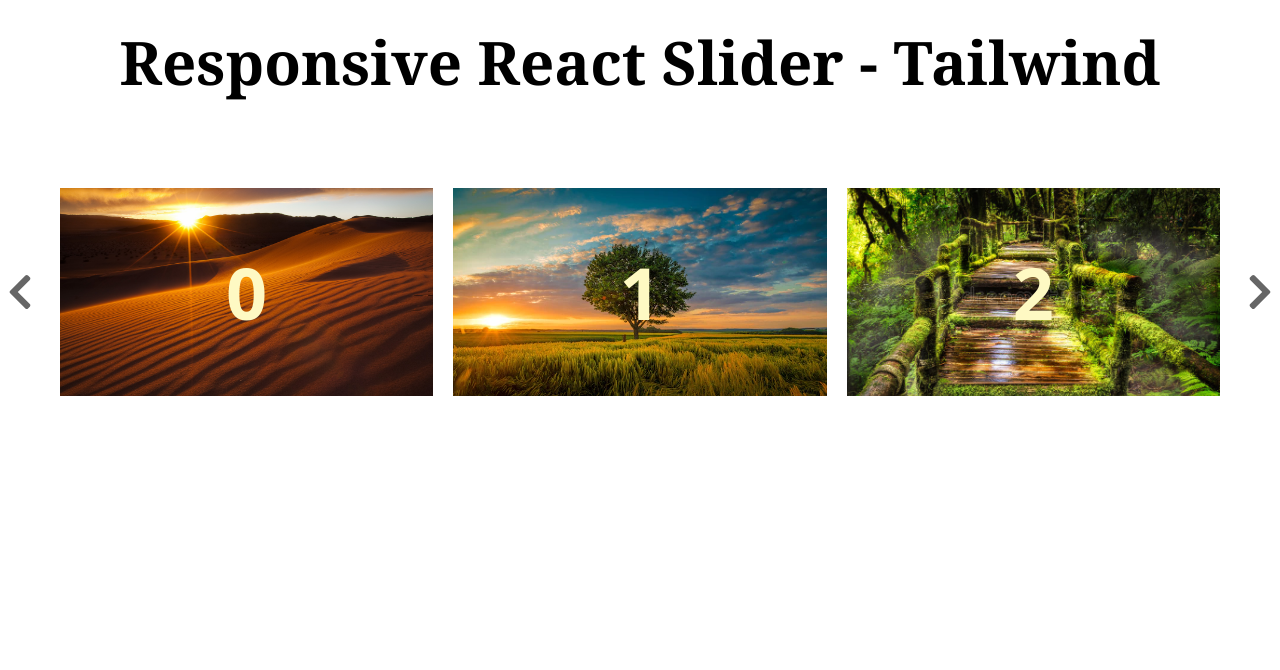
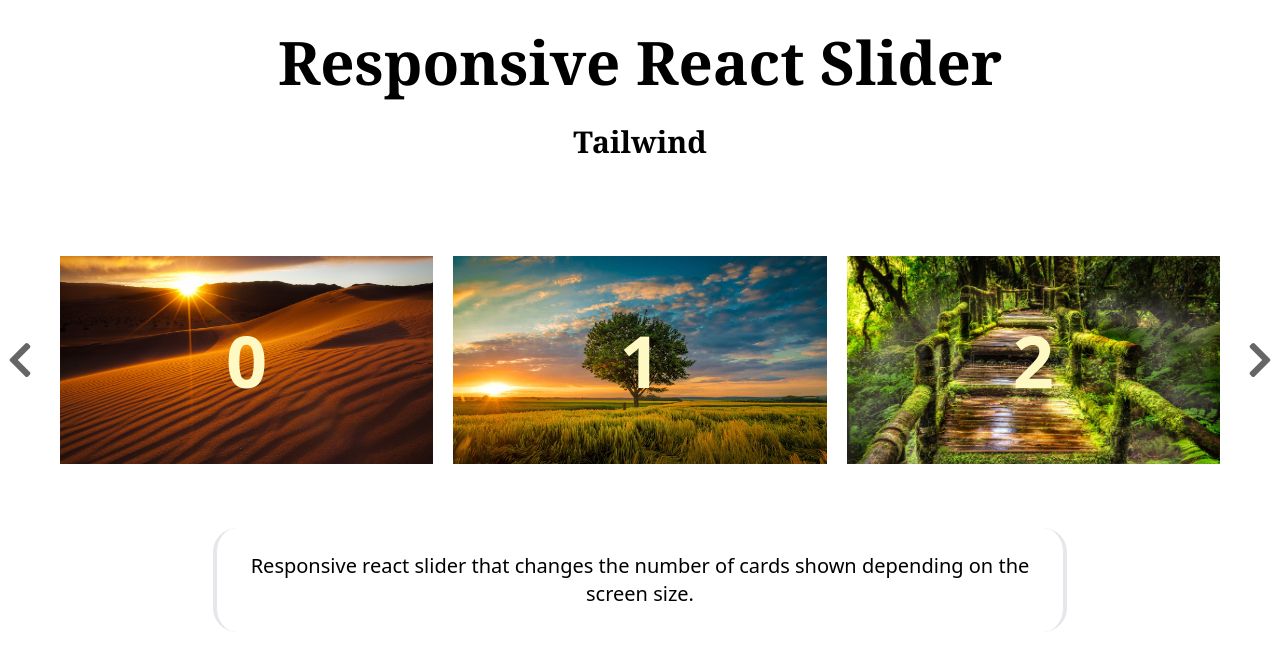
Before and after one commit to Kiril-Pavlov/responsive-react-slider, a React (Create React App) app: page / in a window 1280 px wide. Shown: the top 670 px of the page. Built offline with nearby package versions, Linux system fonts and the light colour scheme.

Commit message:
added Description component

```diff
--- a/src/App.js
+++ b/src/App.js
@@ -1,3 +1,4 @@
+import Description from "./components/Description";
 import Slider from "./components/Slider";
 import Title from "./components/Title";
 
@@ -8,6 +9,7 @@ function App() {
     <>
       <Title />
       <Slider />
+      <Description />
     </>
   );
 }
--- /dev/null
+++ b/src/components/Description.jsx
@@ -0,0 +1,11 @@
+import React from 'react'
+
+const Description = () => {
+  return (
+    <div className='text-xl w-10/12 md:w-8/12 lg:6/12 border-x-4 rounded-3xl p-6 mx-auto text-center'>
+        Responsive react slider that changes the number of cards shown depending on the screen size.
+    </div>
+  )
+}
+
+export default Description
--- a/src/components/Title.jsx
+++ b/src/components/Title.jsx
@@ -2,7 +2,10 @@ import React from 'react'
 
 const Title = () => {
   return (
-    <div className='text-6xl my-8 mx-auto w-full text-center font-bold font-serif'>Responsive React Slider - Tailwind</div>
+    <>
+      <div className='text-2xl   md:text-4xl lg:text-6xl my-8 mx-auto w-full text-center font-bold font-serif'>Responsive React Slider</div>
+      <div className='text-1xl   md:text-2xl lg:text-3xl my-8 mx-auto w-full text-center font-bold font-serif'>Tailwind</div>
+    </>
   )
 }
 
```
